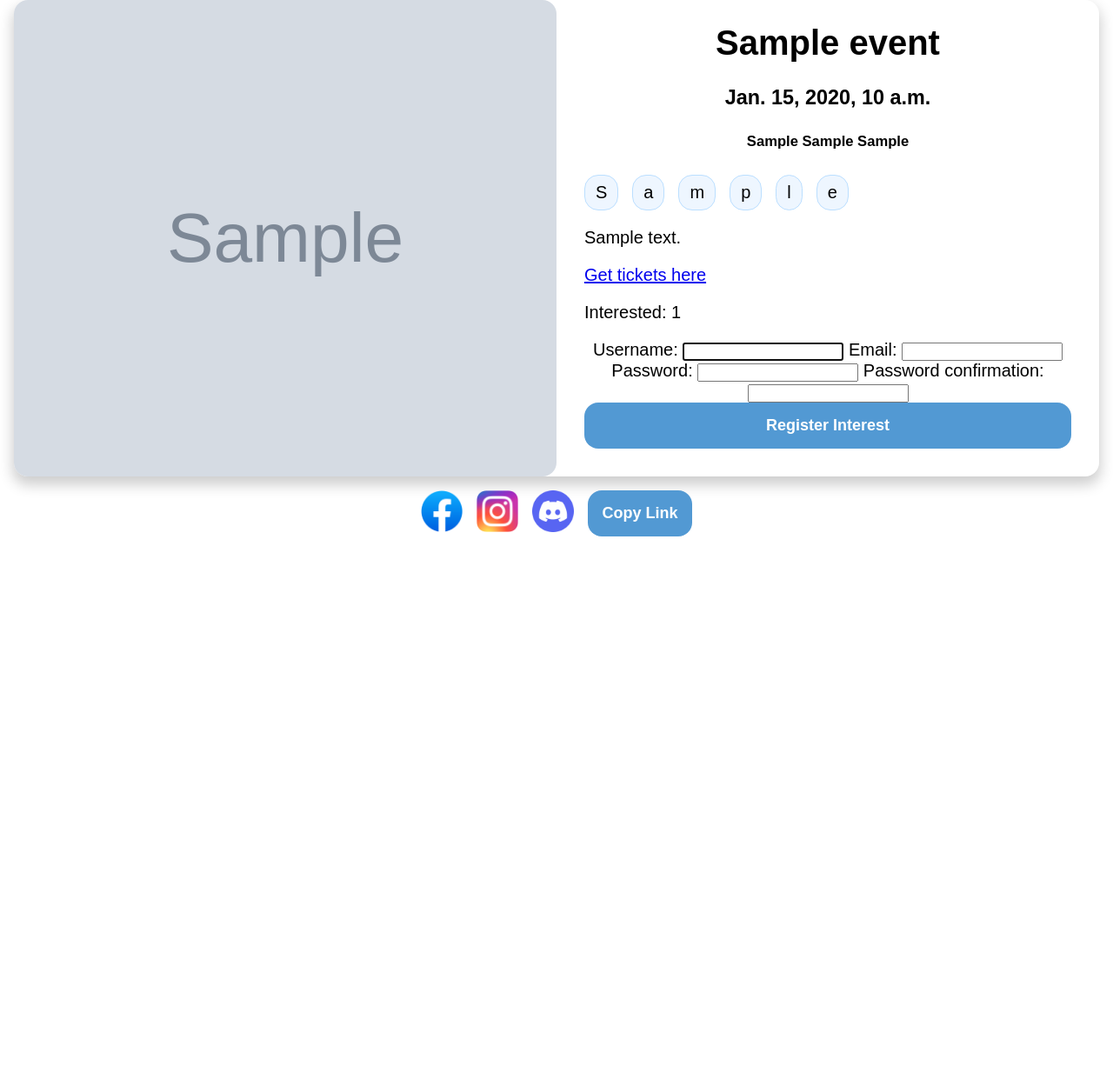
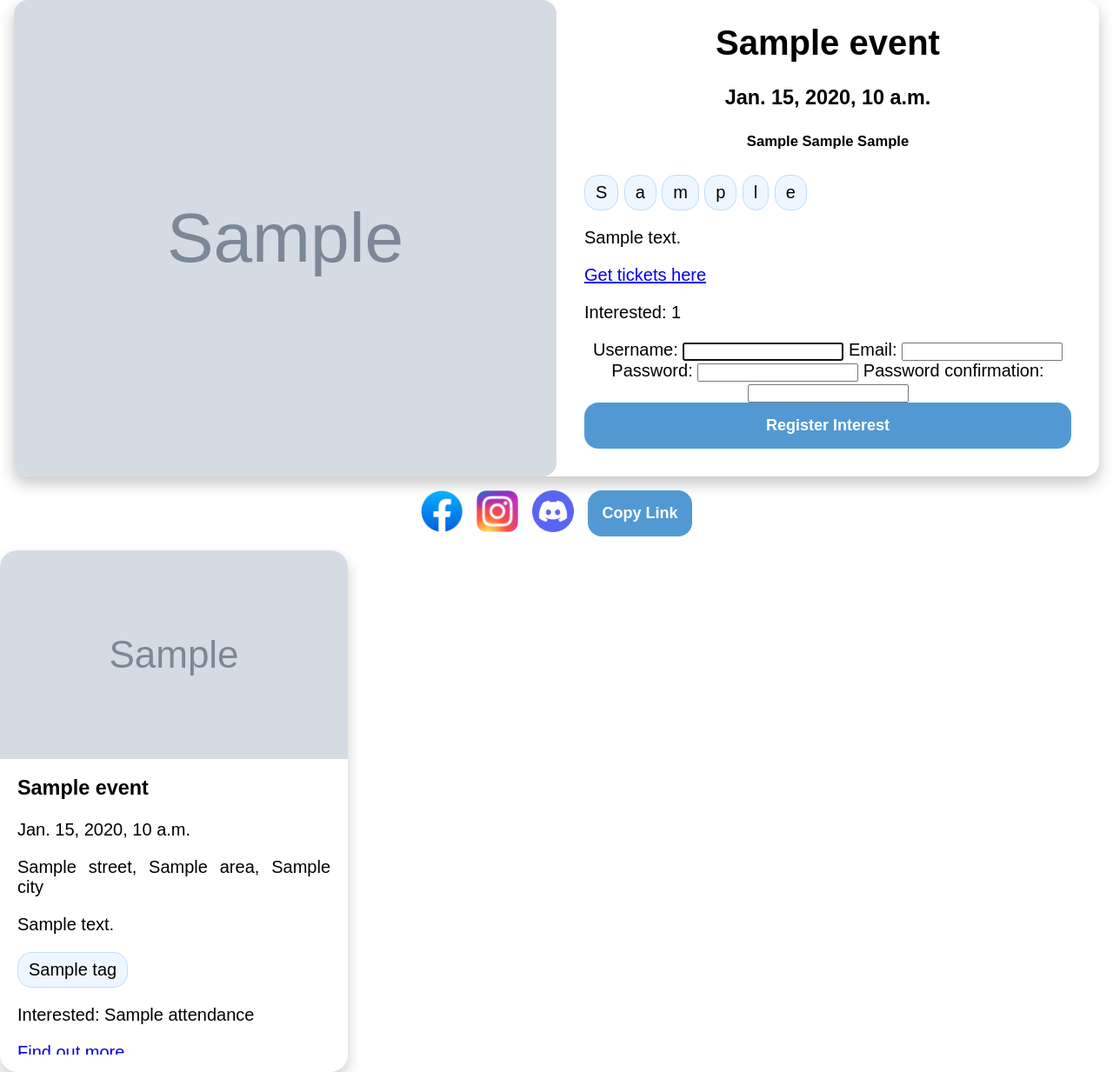
Before and after one commit to JamesDownes5/Social, a Django app: template social/core/templates/core/event.html in a window 1280 px wide. Shown: the part 88-1321 px from the top of the page at 87% size. Before the commit the page ends 705 px from the top, so only its background shows below. Run offline with Django 4.2, Linux system fonts and the light colour scheme; tables that the repository leaves empty hold one stand-in row (values such as "Sample post"); the template is opened without the code that fills it: values that come from a table or form of the project are taken from there, most other values are stand-ins (such as "Sample title", 1, 10 or a date in 2020); grey boxes marked "Sample" are stand-in pictures.

Commit message:
Events now have related events

```diff
--- a/social/core/templates/core/account.html
+++ b/social/core/templates/core/account.html
@@ -173,4 +173,5 @@
 </div>
 
 <script src={% static 'core/script.js' %}></script>
+<script src={% static 'core/index.js' %}></script>
 {% endblock %}
--- a/social/core/templates/core/event.html
+++ b/social/core/templates/core/event.html
@@ -4,6 +4,7 @@
 {% block title %}{{ event.title }}{% endblock %}
 {% block imports %}
 <link rel="stylesheet" href={% static 'core/event.css' %} />
+<link rel="stylesheet" href={% static 'core/card.css' %} />
 {% endblock %}
 
 {% block content %}
@@ -55,5 +56,33 @@
     <button id="copy-button">Copy Link</button>
 </div>
 
+<div id="events-container">
+    {% for event in relatedEvents %}
+    <div class="card" data-link="/event/{{ event.id }}">
+        <img src={{ event.image.url }} style="width:100%">
+        <div>
+            <h3>{{ event.title }}</h6>
+                <p>{{ event.datetime }}</p>
+                <p>
+                    {{ event.street }},
+                    {{ event.area }},
+                    {{ event.city }}
+                </p>
+                <p>{{ event.desc }}</p>
+
+                <div id="tags">
+                    {% for tag in event.tags %}
+                    <div class="tag">{{ tag }}</div>
+                    {% endfor %}
+                </div>
+
+                <p>Interested: {{ event.attendance }}</p>
+
+                <a href="event/{{ event.id }}">Find out more...</a>
+        </div>
+    </div>
+    {% endfor %}
+  </div>
+
 <script src={% static 'core/event.js' %}></script>
 {% endblock %}
```
Also changed, not shown: social/core/views.py (+11 -0 lines).
